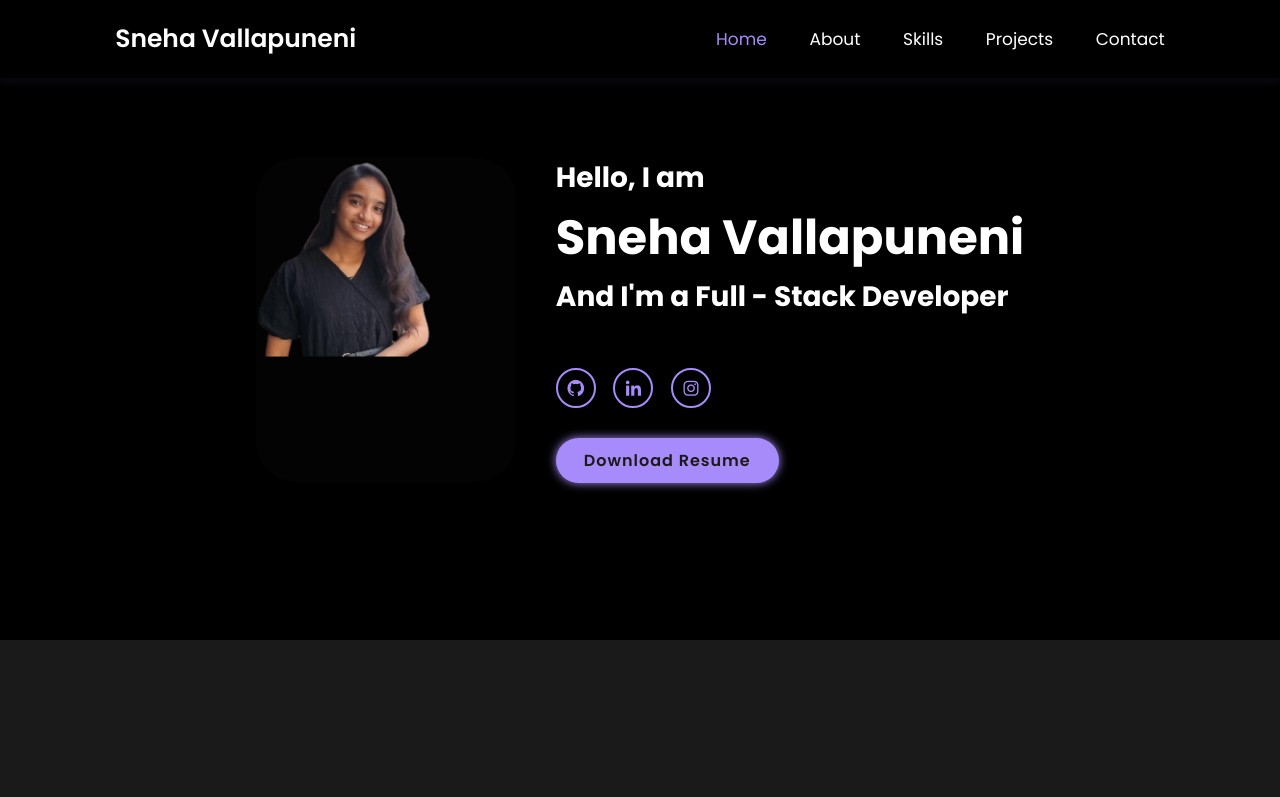
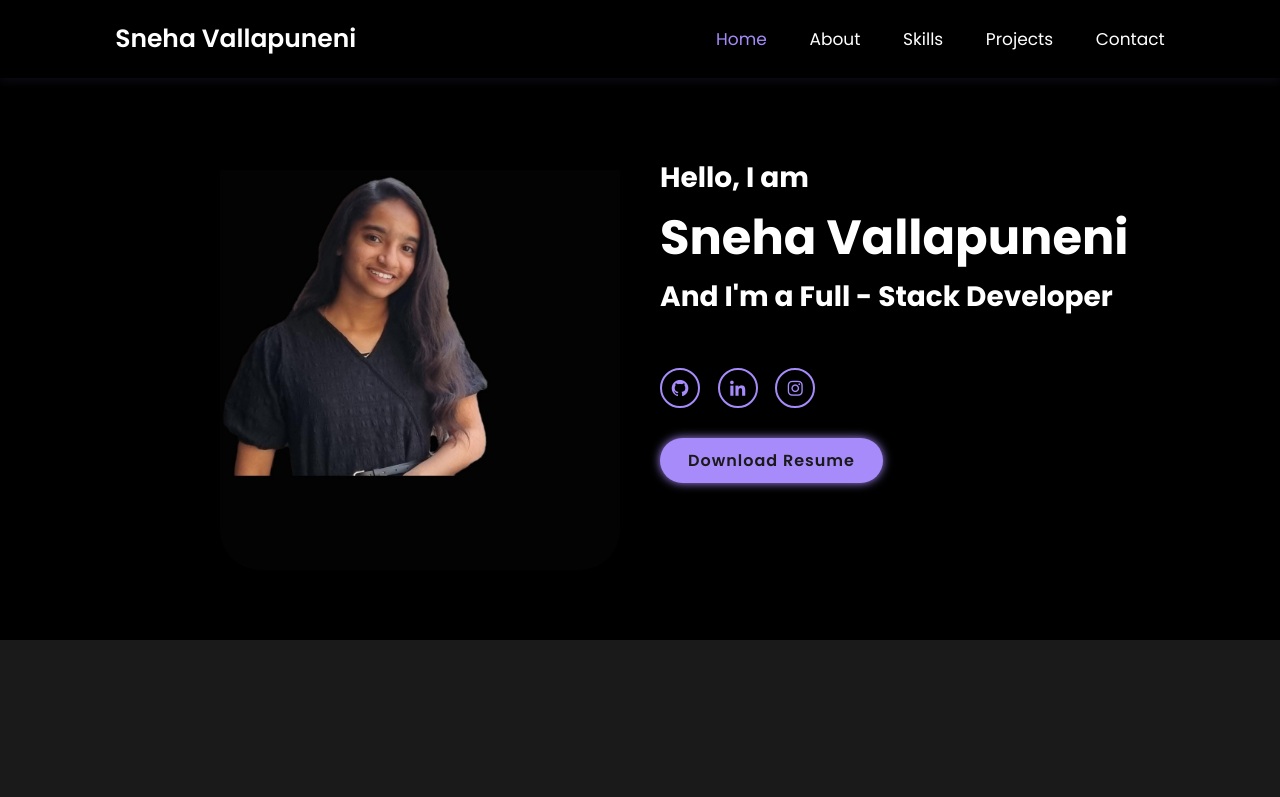
Before and after one commit to SnehaVallapuneni/portfolio, a plain HTML site: page index.html in a window 1280 px wide. Shown: the top 797 px of the page. Drawn offline with nearby package versions, Linux system fonts and the light colour scheme.

Commit message:
Updated Portfolio

```diff
--- a/index.html
+++ b/index.html
@@ -22,7 +22,7 @@
 
     <section class="home" id="home">
     <div class="home-img">
-        <img src="images/SnehaP.jpeg" alt="Sneha's Profile Image">
+        <img src="images/SnehaP.jpeg" id="myimage" alt="Sneha's Profile Image">
     </div>
     <div class="home-content">
         <h3>Hello, I am</h3>
--- a/styles.css
+++ b/styles.css
@@ -34,17 +34,25 @@ body {
 }
 .home {
     display: flex;
-    justify-content: center;
+    justify-content: space-between; /* space between content and image */
     align-items: center;
     min-height: 80vh;
-    text-align: left; /* Changed from center */
-    gap: 4rem; /* Added spacing between image and text */
-    flex-direction: row; /* Default, but ensure it's not column */
+    gap: 4rem;
     padding: 5rem 9%;
+    flex-direction: row;
 }
+
 .home-content {
+    flex: 1;
     max-width: 600px;
     text-align: left;
+}
+
+.home-img {
+    flex: 1;
+    display: flex;
+    justify-content: flex-end;
+    align-items: center;
 }
 
 section {
@@ -96,25 +104,12 @@ section {
     display: none;
 }
 
-.home {
-    display: flex;
-    justify-content: center;
-    align-items: center;
-    min-height: 80vh;
-    text-align: center;
-}
-
-.home-img {
-    display: flex;
-    justify-content: center;
-    align-items: center;
-}
-
 .home-img img {
     width: 22vw;
-    max-width: 260px;
-    min-width: 180px;
-    height: auto;
+    max-width: 560px;
+    min-width: 400px;
+    padding-top: 100px;
+    height: 500px;
     border-radius: 40px;
     object-fit: cover;
     object-position: top center;
```
